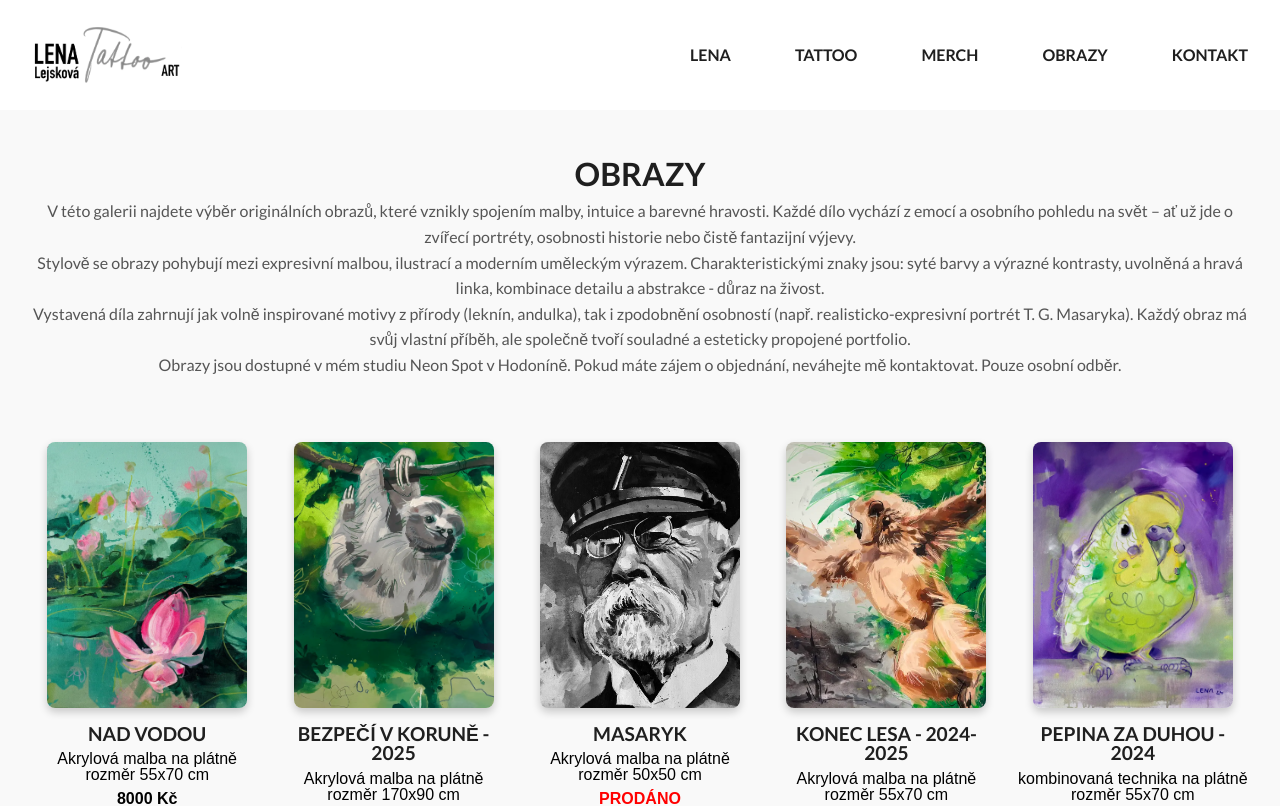
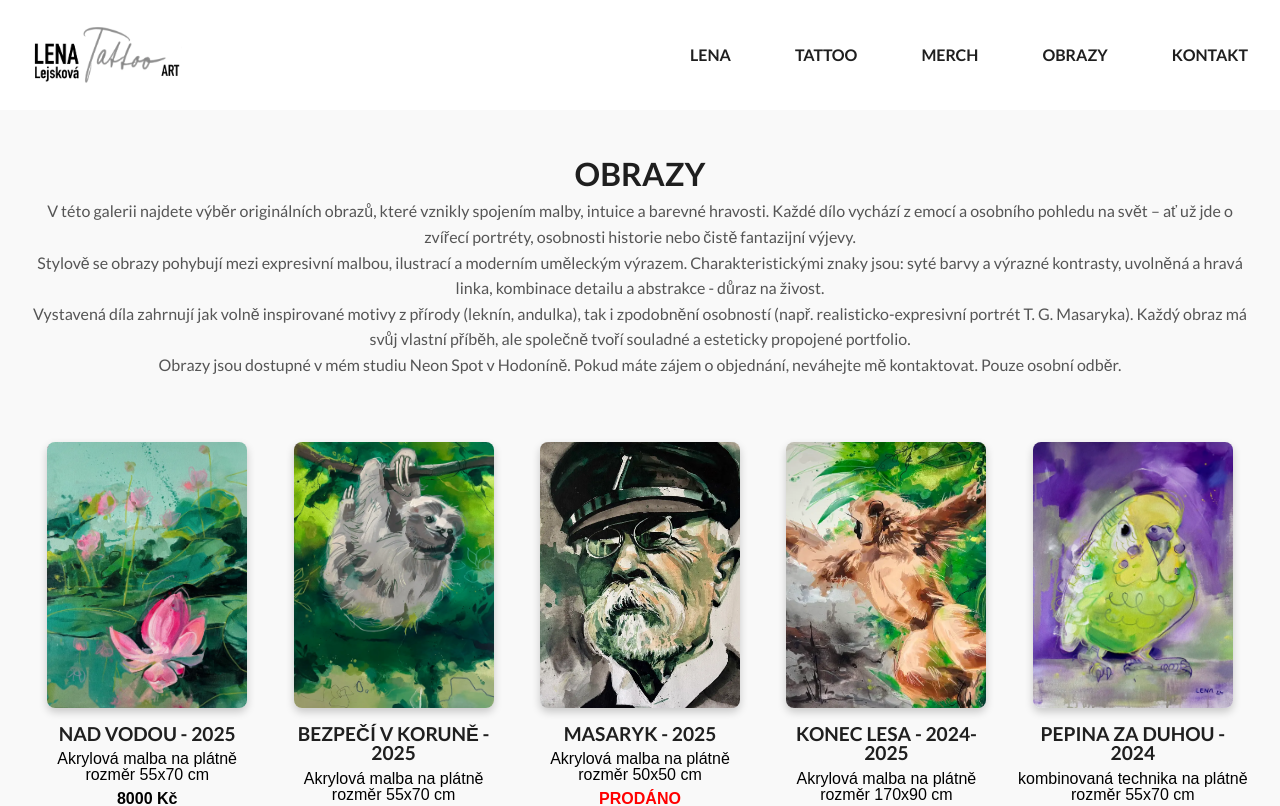
Before and after one commit to Grundak/lena-web, a React (Create React App) app: page /paint in a window 1280 px wide. Shown: the top 806 px of the page. Built offline with nearby package versions, Linux system fonts and the light colour scheme; a web font is replaced by a local one.

Commit message:
Few changes due to client's comments

```diff
--- a/src/App.css
+++ b/src/App.css
@@ -518,14 +518,6 @@ table {
   margin: 2rem auto; /* Automatické zarovnání na střed */
 }
 
-.grayscale {
-  filter: grayscale(100%); /* Černobílý efekt */
-  transition: filter 0.3s ease; /* Plynulý přechod při změně */
-}
-
-.grayscale:hover {
-  filter: none; /* Při hoveru se efekt odstraní */
-}
 
 /* $$$$$$$$$$ CONTACT $$$$$$$$$$ */
 
--- a/src/components/Paint.js
+++ b/src/components/Paint.js
@@ -6,7 +6,7 @@ import React, { useState } from 'react';
 const paintItems = [
     {
         image: require('../images/paint/item1.webp'),
-        name: 'Nad vodou',
+        name: 'Nad vodou - 2025',
         description: 'Akrylová malba na plátně',
         size: 'rozměr 55x70 cm',
         price: '8000 Kč',
@@ -21,8 +21,8 @@ const paintItems = [
         image: require('../images/paint/item2.webp'),
         name: 'Bezpečí v koruně - 2025',
         description: 'Akrylová malba na plátně',
-        size: 'rozměr 170x90 cm',
-        price: '17000 Kč',
+        size: 'rozměr 55x70 cm',
+        price: '8000 Kč',
         additionalImages: [
             require('../images/paint/item2-detail1.webp'),
             require('../images/paint/item2-detail2.webp'),
@@ -32,7 +32,7 @@ const paintItems = [
     },
     {
         image: require('../images/paint/item3.webp'),
-        name: 'Masaryk',
+        name: 'Masaryk - 2025',
         description: 'Akrylová malba na plátně',
         size: 'rozměr 50x50 cm',
         price: 'Prodáno',
@@ -44,8 +44,8 @@ const paintItems = [
         image: require('../images/paint/item4.webp'),
         name: 'Konec lesa - 2024-2025',
         description: 'Akrylová malba na plátně',
-        size: 'rozměr 55x70 cm',
-        price: '8000 Kč',
+        size: 'rozměr 170x90 cm',
+        price: '17000 Kč',
         additionalImages: [
             require('../images/paint/item4-detail1.webp'),
             require('../images/paint/item4-detail2.webp'),
@@ -111,7 +111,7 @@ function Paint() {
                         <img
                             src={hoveredImage && hoveredImage === item.additionalImages[0] ? hoveredImage : item.image}
                             alt={item.description}
-                            className={`w-full h-auto object-cover ${item.price === 'Prodáno' ? 'grayscale' : ''}`}
+                            className="w-full h-auto object-cover"
                         />
                         <div className="paint-description">
                             <h3 className="paint-name">{item.name || 'Obraz'}</h3>
@@ -129,11 +129,11 @@ function Paint() {
                     slides={
                         open !== undefined
                             ? [
-                                { src: paintItems[open].image },
-                                ...paintItems[open].additionalImages.map((img) => ({
-                                    src: img,
-                                })),
-                            ]
+                                  { src: paintItems[open].image },
+                                  ...paintItems[open].additionalImages.map((img) => ({
+                                      src: img,
+                                  })),
+                              ]
                             : []
                     }
                     index={0}
@@ -142,7 +142,7 @@ function Paint() {
             <button className="button-booking">
                 <Link to="/contact/#form">Objednej si</Link>
             </button>
-        </section >
+        </section>
     );
 }
 
```
